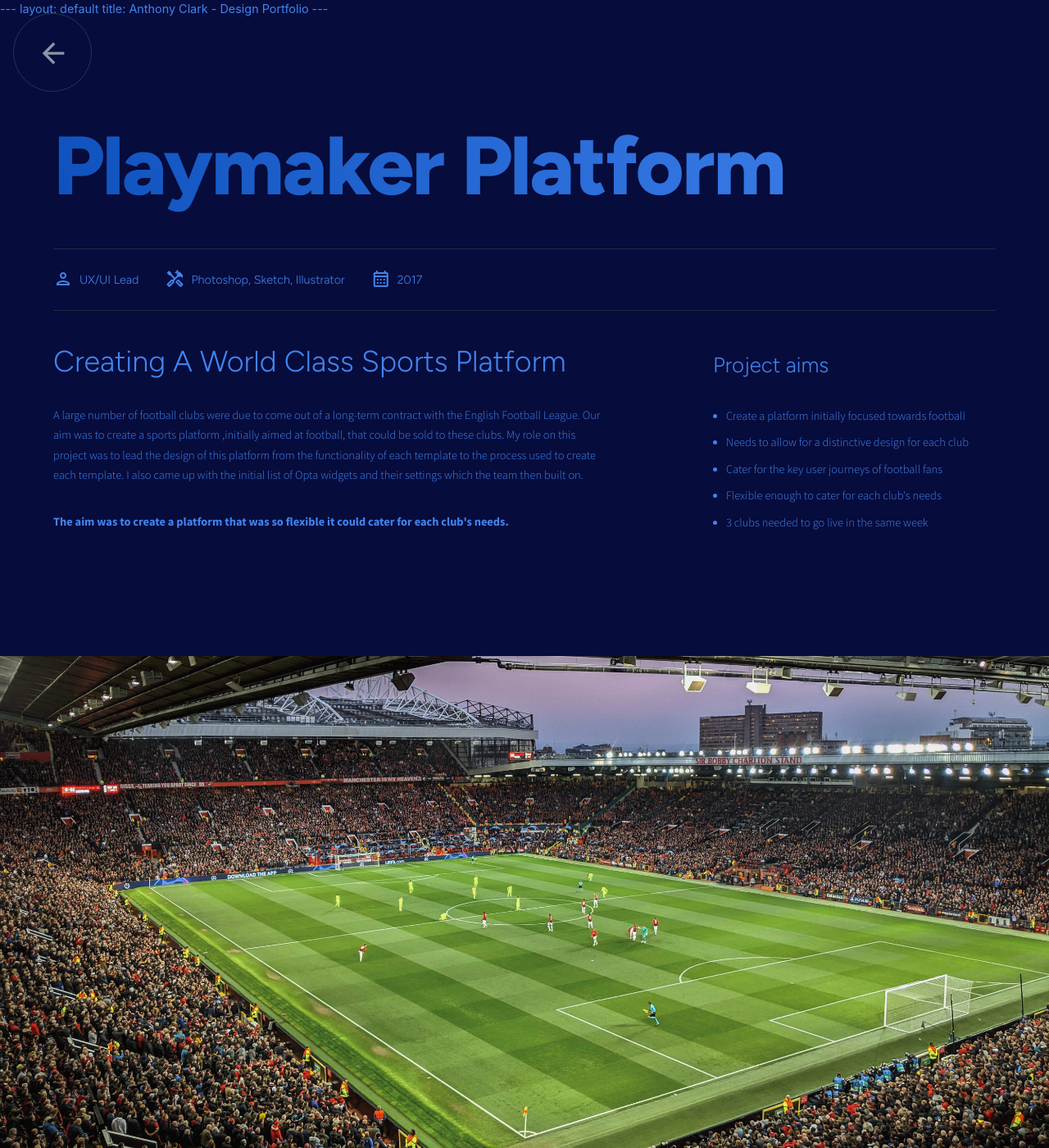
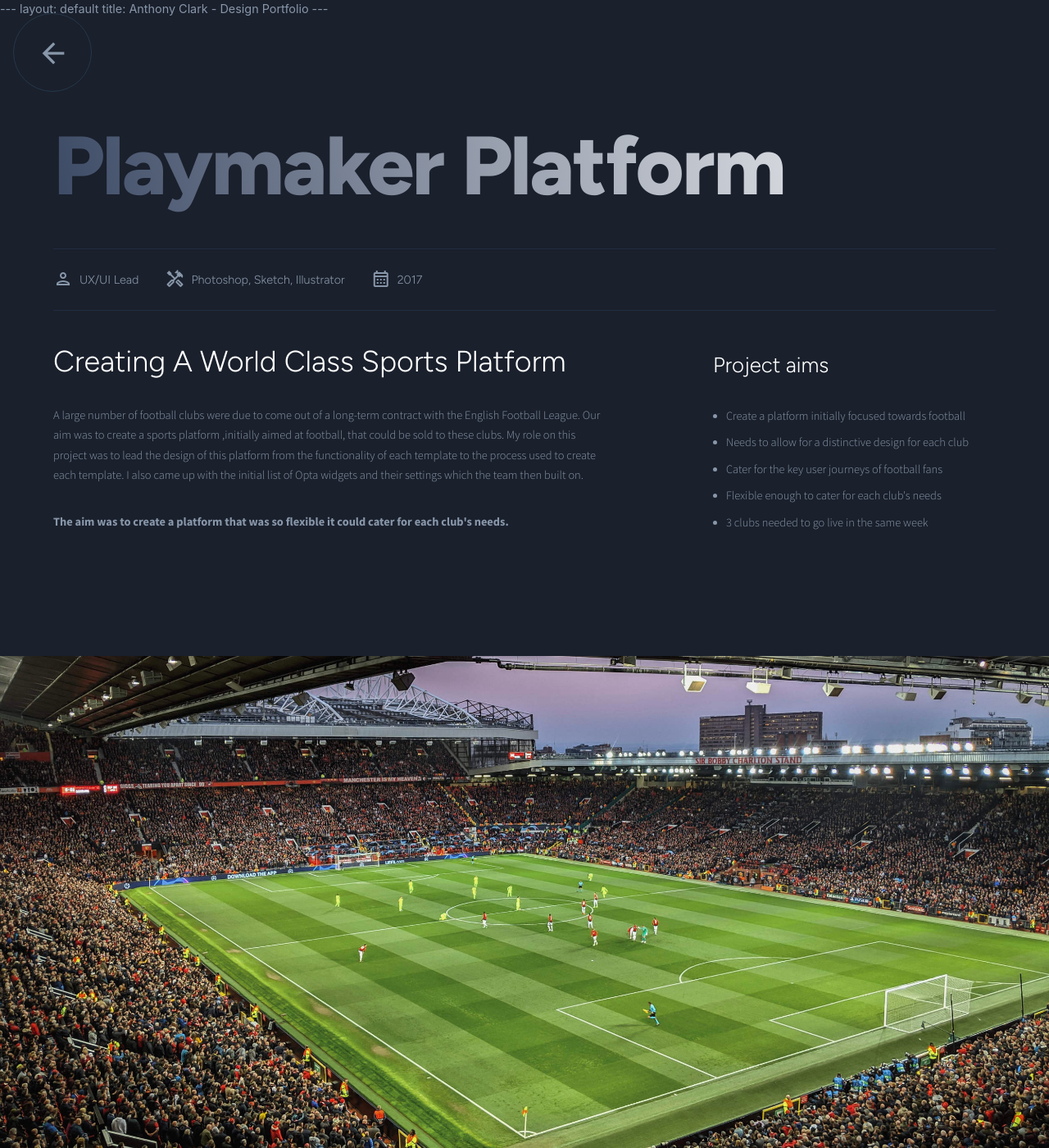
Before and after one commit to anthony-clark/AnthonyClark.github.io, a Jekyll site: the page index.html, which Jekyll copies as it is, in a window 1280 px wide and 1400 px high. Shown: the whole window at 82% size. Built offline with Jekyll 4.4.1, drawn with Linux system fonts in a browser that asks for light colours; nearby versions of some CDN libraries.

Commit message:
Theme revert and mobile breakpoint

```diff
--- a/css/main.css
+++ b/css/main.css
@@ -1,11 +1,9 @@
 body {
-    /*color: #8897aa;*/
-    color: #4284F0;
+    color: #8897aa;
     font-size: .9em;
     margin:0;
     padding:0;
-    /*background: #1A202C;*/
-    background: #060C3C;
+    background: #1A202C;
 }
 
 .container{
@@ -14,6 +12,8 @@
   display: flex;
   position: relative;
 }
+
+
 .container.narrow{
     max-width:900px;
     margin:120px auto 0 auto;
@@ -113,10 +113,8 @@
     margin:0 0 40px 0;
      font-weight: 800;
      letter-spacing: -2px;
-     /*color: #fff;*/
-     color: #4284F0;
-     /*background-image: linear-gradient(80deg, #3c4a65, #FFFFFF);*/
-     background-image: linear-gradient(80deg, #0F52BD, #4284F0);
+     color: #fff;
+     background-image: linear-gradient(80deg, #3c4a65, #FFFFFF);
      background-clip: text;
   -webkit-background-clip: text;
   color: transparent;
@@ -126,8 +124,7 @@
      font-family:'Figtree','Helvetica', 'Arial', 'Sans-Serif';
     font-weight: 800;
      margin: 0 0 32px 0;
-          /*color: #fff;*/
-          color: #4284F0;
+          color: #fff;
 }
 h2.larger-h2{
     font-size: 4em;
@@ -138,8 +135,7 @@
      font-family:'Figtree','Helvetica', 'Arial', 'Sans-Serif';
     font-weight: 300;
      margin: 0 0 32px 0;
-     /*color: #fff;*/
-     color: #4284F0;
+     color: #fff;
      line-height: 1.4em;
 }
 h3.template-features {
@@ -150,8 +146,7 @@
 }
 p {
     line-height: 1.7em;
-     /*color: #8897aa;*/
-         color: #4284F0;
+    color: #8897aa;
     font-family:'Source Sans Pro', Arial, Helvetica, 'san serif';
     font-weight:300;
     margin: 0 0 32px 0;
@@ -298,8 +293,7 @@
     margin: 0 auto;
 }
 section.project-list{
-    /*background-color:#151A23 ;*/
-    background-color: #050A2E;
+    background-color:#151A23 ;
     padding: 120px 0 120px 0;
     margin-top: 120px;
     clear: both;
@@ -315,8 +309,7 @@
     padding: 60px 0 60px 0;
     display: block;
     font-size: 1.3em;
-    /*color: #8897aa;*/
-    color: #4284F0;
+    color: #8897aa;
   }
   section.project-list ul li a.active:hover span{
     right: 30px;
@@ -330,8 +323,7 @@
     line-height: 1em;
      font-family:'Figtree','Helvetica', 'Arial', 'Sans-Serif';
     font-weight: 300;
-     /*color: #8897aa;*/
-     color: #4284F0;
+     color: #fff;
   }
   section.project-list ul li a span{
   position: absolute;
@@ -343,8 +335,6 @@
   }
   section.project-list ul li a:hover span{
     right: 0px;
-
-
     }
     section.project-list ul li a:hover{
         text-decoration: none;
@@ -353,3 +343,67 @@
     section.project-list ul li a:hover strong{
         color:#8897aa;
     }
+
+    @media screen and (max-width: 600px) {
+        .container{
+            max-width:80%;
+            margin:60px auto 0 auto;
+            display: block;
+            position: relative;
+          }
+          .container.narrow{
+              max-width:80%;
+              margin:60px auto 0 auto;
+              display: block;
+            }
+            h1 {
+                font-size: 5em;
+            }
+            #case-study-summary{
+                float:none;
+                width:100%;
+                padding-right:0;
+            }
+            #case-study-aims{
+                float:none;
+            width:100%;
+            }
+            #case-study-meta{
+                display: inline-block;
+                width: 100%;
+            }
+            #case-study-meta span{
+               float: left;
+                margin:0 16px 8px 0;
+            }
+            #case-study-meta strong{
+                display: block;
+                width: 100%;
+                margin-bottom: 8px;
+            }
+            .screenshot-info-left{
+                float: none;
+               width:100%;
+               position: relative;
+               margin:40px 0;
+               height: auto;
+            }
+            .screenshot-info-right{
+                float: none;
+                width: 100%;
+                margin: 40px 0;
+                position: relative;
+                right: ;
+                height: auto;
+            }
+            .screenshot-right{
+                float: none;
+                width:100%;
+               margin-left:0;
+            }
+            .screenshot-left{
+                float: none;
+                width:100%;
+               margin-right: 0;
+            }
+      }
--- a/index.html
+++ b/index.html
@@ -71,7 +71,7 @@
 		<h2>Streamlined Design</h2>
 		<p>Flexible modules were designed for numerous elements such as player profiles. This saved having a number of different modules just to show a player in different pages/slots. Instead I designed one flexible module that could be tweaked using CSS to cater for a number of different scenarios. The same idea was used for features like next/last match modules and promotion modules. This, along with the other processes, led to a more streamlined design and development process.</p>
 	</div>
-	<div class="screenshot-right">Image here</div>
+	<div class="screenshot-right"><img src="images/playmaker/pattern-library.jpg" alt=""></div>
 </div>
 
 
@@ -81,10 +81,8 @@
 		<h2>Forward Planning</h2>
 		<p>To future proof the platform every symbol in Sketch was ordered and labelled and libraries were created. This will allow other designers to quickly create templates and modules that were consistant and available in the product. Moving forward this will allow future websites using this platform to be created with ease.</p>
 	</div>
-	<div class="screenshot-left">Image here</div>
+	<div class="screenshot-left"><img src="images/playmaker/pattern-library.jpg" alt=""></div>
 </div>
-
-
 
 
 
@@ -94,7 +92,6 @@
 <div class="hero-image playmaker-templates"><h2>Key Templates & Features</h2></div>
 <div class="container">
 <div class="screenshot-info-left">
-	<div class="sticky-content">
 	<h2>Homepage</h2>
 	<p>The homepage is built up of a number of different modules: Headline News, Latest News, Fixtures & Results, Videos, chosen Player Profile, Social feed, featured promotion and product carousel for the Online Shop. The idea being that the club can decide which modules to show and in what order, depending on their current focus and requirements. For example if they have just announced the new kit they may want the shop or promo module sitting higher up the page. Likewise if the season is over and there's no fixtures then they can turn the fixtures module off altogether.</p>
 	<h3 class="template-features">Template features</h3>
@@ -104,13 +101,12 @@
 	<li>Showcase key signings or important club statements using the Breaking News module.</li>
 	<li>Fully customisable shop module means clubs can promote anything from Kit ranges and training gear to Mother's/Father's day gifts.</li>
 	</ul>
-</div></div>
+</div>
 <div class="screenshot-right"><img src="images/playmaker/homepage.jpg" alt=""></div>
 
 </div>
 <div class="container">
 <div class="screenshot-info-right">
-	<div class="sticky-content">
 	<h2>Article pages</h2>
 	<p>My aim was to design Article pages that could be easily consumed. The use of a left column for content and right column for flashing banners has become the norm for many football websites. However, I have used the one-column approach as it allows the user to read the content without distraction.</p><p>
 		Within the main content, the club have the flexibility to add images, galleries, videos, captions and a host of other embedded content to create content-rich pages that fans will enjoy reading. Below this we bring in related and latest news to allow fans to move easily on to more news. Clubs also have the option to bring a range of modules from the home page onto the footer of the page to promote other features such as the new kit.</p>
@@ -121,13 +117,12 @@
 	<li>Related content continues the fans' journeys</li>
 	<li>Clubs can drop modules on to this page to promote features such as player profiles and the shop</li>
 	</ul>
-</div></div>
+</div>
 <div class="screenshot-left"><img src="images/playmaker/news-article.jpg" alt=""></div>
 
 </div>
 <div class="container">
 <div class="screenshot-info-left">
-	<div class="sticky-content">
 	<h2>Team Listings</h2>
 	<p>'A team listing with a difference' - the default setting is for the listing to clearly show the selected team in order of position but through the use of filters the fan can hone in on stats such as who has the best pass completion or which defender has the most goals. Essentially this page is two-in-one: a team sheet and a season statistics breakdown.</p><p>
 		Further to this, the page allows fans to easily see players who are in/out on loan as well as who the skipper/vice skipper are. Fans can use the tabs at the top to easily jump between squads.</p>
@@ -137,13 +132,12 @@
 	<li>Options to order team by a host of stats</li>
 	<li>Quickly jump between teams using tabs</li>
 	</ul>
-</div></div>
+</div>
 <div class="screenshot-right"><img src="images/playmaker/player-listing.jpg" alt=""></div>
 
 </div>
 <div class="container">
 <div class="screenshot-info-right">
-	<div class="sticky-content">
 	<h2>Player Profiles</h2>
 	<p>'Everything you would want to know about a player all on one page' - fans can view a player's details and seasonal stats, as well as browse content such as his bio, latest news, videos or social posts.</p><p>
 		The 'Top Hero' area is flexible to cater for either a cut-out image, a match shot or even a video walk on, allowing the clubs to showcase the player in the best way.</p>
@@ -155,14 +149,13 @@
 	<li>Ability to have sponsors for each player</li>
 	<li>Easy access to other players</li>
 	</ul>
-</div></div>
+</div>
 <div class="screenshot-left"><img src="images/playmaker/player-profile.jpg" alt=""></div>
 
 
 </div>
 <div class="container">
 <div class="screenshot-info-left">
-	<div class="sticky-content">
 	<h2>Fixtures & Results</h2>
 	<p>The Fixtures & Results page was designed to make the full calendar of games easier to view. The page default shows the current month of the season allowing fans to get to the next or last game easily. Fans can then quickly jump through the season month by month.</p><p>
 		Each fixture can be expanded to view either a buildup summary of an upcoming game or a post match summary highlighting the score and key incidents.
@@ -173,7 +166,7 @@
 	<li>Each fixture expands to show more match info</li>
 	<li>Televised games highlighted in the list</li>
 	</ul>
-</div></div>
+</div>
 <div class="screenshot-right"><img src="images/playmaker/fixtures.jpg" alt=""></div>
 
 
@@ -181,7 +174,6 @@
 </div>
 <div class="container">
 <div class="screenshot-info-right">
-	<div class="sticky-content">
 	<h2>Match Centre</h2>
 	<p>This was designed to be a 'one stop shop' for everything match related. The match centre allows fans to follow all the build-up, live match and post match reaction all in place. Clubs can pull in updates, news and video related to the match along with any social posts to provide a rich experience for fans following the game online.</p><p>
 		The live match brings in a host of stats to give fans a real sense of what is going on in the current game. This page also shows the scorelines and stats from related games, preventing fans from having to leave the site to see how other results will affect their team's progress.
@@ -195,7 +187,6 @@
 	<li>Ability to listen live</li>
 	<li>Future plans for 'watch live' facility</li>
 	</ul>
-</div>
 </div>
 <div class="screenshot-left"><img src="images/playmaker/match-centre.jpg" alt=""></div>
 
```
Also changed, not shown: images/playmaker/pattern-library.jpg (added).
